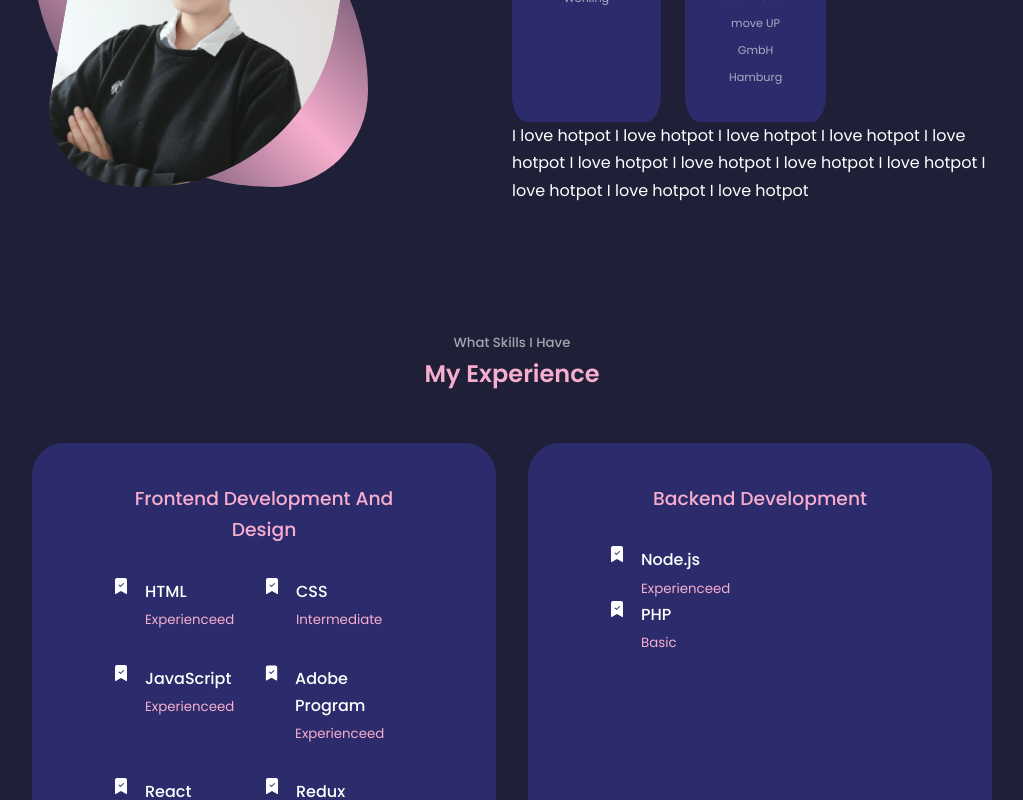
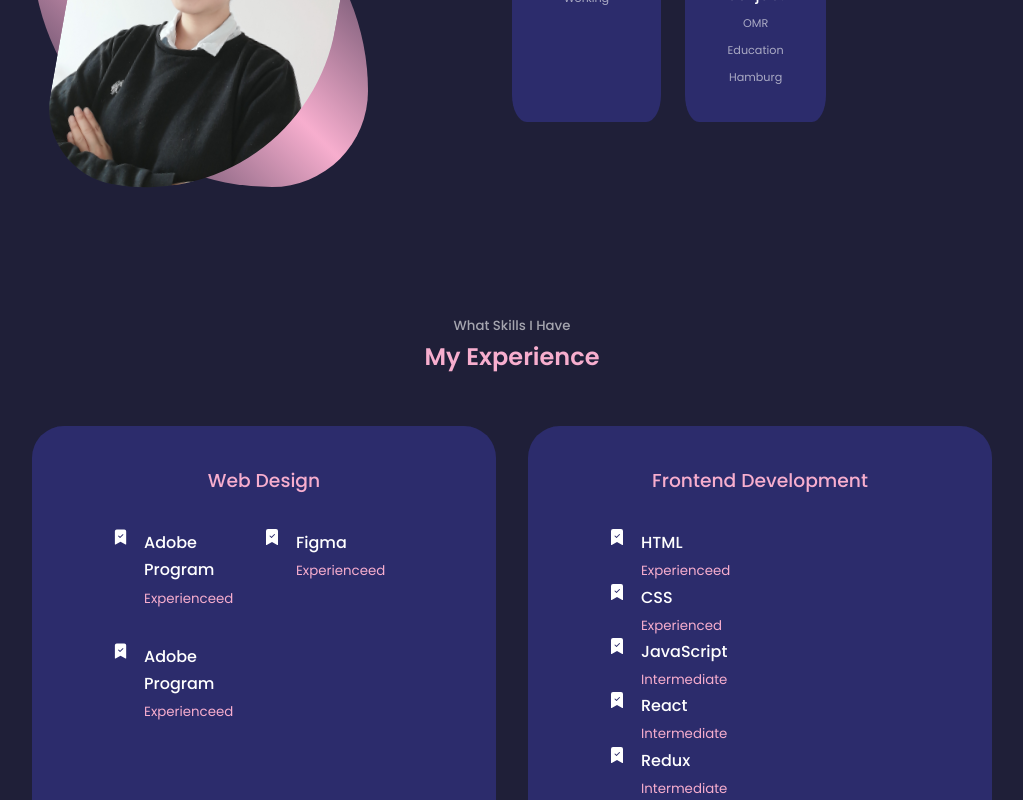
Before and after one commit to Fattypie/Fattypie.github.io, a React (Create React App) app: page / in a window 1280 px wide. Shown: the part 1340-2140 px from the top of the page, without its empty margins (128-1151 px from the left). Built offline with nearby package versions, Linux system fonts and the light colour scheme.

Commit message:
Maintenance

```diff
--- a/src/App.jsx
+++ b/src/App.jsx
@@ -17,7 +17,6 @@ const App = () => {
         <Nav />
         <About />
         <Experience />
-        <Services />
         <Contact />
         </>
 
--- a/src/components/about/About.jsx
+++ b/src/components/about/About.jsx
@@ -37,15 +37,13 @@ function About() {
 
                         <article className='about__card'>
                             <BiRun className='about__icon' />
-                            <h5>Where did I started?</h5>
-                            <small>move UP GmbH Hamburg </small>
+                            <h5>Where was my last job?</h5>
+                            <small>OMR Education Hamburg </small>
                         </article>
                     </div>
 
                     <p>
-                        I love hotpot  I love hotpot I love hotpot I love hotpot
-                        I love hotpot I love hotpot I love hotpot I love hotpot
-                        I love hotpot I love hotpot I love hotpot I love hotpot
+
                     </p>
                 </div>
             </div>
--- a/src/components/experience/Experience.jsx
+++ b/src/components/experience/Experience.jsx
@@ -10,9 +10,38 @@ const Experience = () => {
 
             <div className="container experience__container">
                 <div className="experience__frontend">
-                <h3>Frontend Development And Design</h3>
+                <h3>Web Design</h3>
                 <div className="experience__content">
                     <article className='experience__details'>
+                        <BsFillBookmarkCheckFill className='experience__detail-icon' />
+                        <div>
+                        <h4>Adobe Program</h4>
+                        <small className='text-light'>Experienceed</small>
+                        </div>
+                    </article>
+
+                    <article className='experience__details'>
+                        <BsFillBookmarkCheckFill className='experience__detail-icon' />
+                        <div>
+                        <h4>Figma</h4>
+                        <small className='text-light'>Experienceed</small>
+                        </div>
+                    </article>
+
+                    <article className='experience__details'>
+                        <BsFillBookmarkCheckFill className='experience__detail-icon' />
+                        <div>
+                        <h4>Adobe Program</h4>
+                        <small className='text-light'>Experienceed</small>
+                        </div>
+                    </article>
+                </div>
+                </div>
+                {/* END OF FRONTEND */}
+
+                <div className="experience__backend">
+                    <h3>Frontend Development</h3>
+                     <article className='experience__details'>
                         <BsFillBookmarkCheckFill className='experience__detail-icon' />
                         <div>
                         <h4>HTML</h4>
@@ -24,6 +53,14 @@ const Experience = () => {
                         <BsFillBookmarkCheckFill className='experience__detail-icon' />
                         <div>
                         <h4>CSS</h4>
+                        <small className='text-light'>Experienced</small>
+                        </div>
+                    </article>
+
+                    <article className='experience__details'>
+                        <BsFillBookmarkCheckFill className='experience__detail-icon' />
+                        <div>
+                        <h4>JavaScript</h4>
                         <small className='text-light'>Intermediate</small>
                         </div>
                     </article>
@@ -31,24 +68,8 @@ const Experience = () => {
                     <article className='experience__details'>
                         <BsFillBookmarkCheckFill className='experience__detail-icon' />
                         <div>
-                        <h4>JavaScript</h4>
-                        <small className='text-light'>Experienceed</small>
-                        </div>
-                    </article>
-
-                    <article className='experience__details'>
-                        <BsFillBookmarkCheckFill className='experience__detail-icon' />
-                        <div>
-                        <h4>Adobe Program</h4>
-                        <small className='text-light'>Experienceed</small>
-                        </div>
-                    </article>
-
-                    <article className='experience__details'>
-                        <BsFillBookmarkCheckFill className='experience__detail-icon' />
-                        <div>
                         <h4>React</h4>
-                        <small className='text-light'>Experienceed</small>
+                        <small className='text-light'>Intermediate</small>
                         </div>
                     </article>
 
@@ -56,28 +77,7 @@ const Experience = () => {
                         <BsFillBookmarkCheckFill className='experience__detail-icon' />
                         <div>
                         <h4>Redux</h4>
-                        <small className='text-light'>Experienceed</small>
-                        </div>
-                    </article>
-                </div>
-                </div>
-                {/* END OF FRONTEND */}
-
-                <div className="experience__backend">
-                    <h3>Backend Development</h3>
-                     <article className='experience__details'>
-                        <BsFillBookmarkCheckFill className='experience__detail-icon' />
-                        <div>
-                        <h4>Node.js</h4>
-                        <small className='text-light'>Experienceed</small>
-                        </div>
-                    </article>
-
-                    <article className='experience__details'>
-                        <BsFillBookmarkCheckFill className='experience__detail-icon' />
-                        <div>
-                        <h4>PHP</h4>
-                        <small className='text-light'>Basic</small>
+                        <small className='text-light'>Intermediate</small>
                         </div>
                     </article>
                 </div>
```
